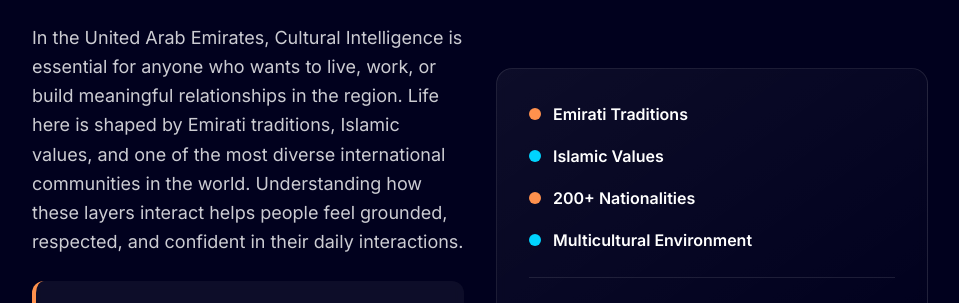
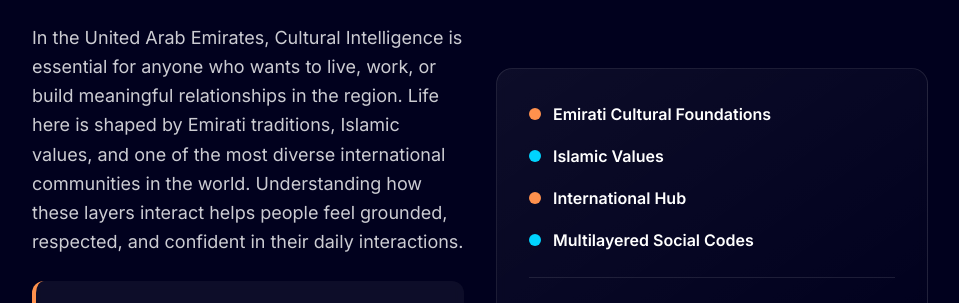
Before and after one commit to sksh100/theorangecode, a Next.js app: page /what-is-cq in a window 1280 px wide. Shown: the part 1879-2182 px from the top of the page, without its empty margins (160-1119 px from the left). Built offline with nearby package versions, Linux system fonts and the light colour scheme; no server answers.

Commit message:
Update bullet list text: Emirati Cultural Foundations, International Hub, Multilayered Social Codes

```diff
--- a/src/app/what-is-cq/page.tsx
+++ b/src/app/what-is-cq/page.tsx
@@ -229,7 +229,7 @@ export default function WhatIsCQPage() {
                       <div className="space-y-4">
                         <div className="flex items-center gap-3">
                           <div className="w-3 h-3 rounded-full bg-orange" />
-                          <span className="text-white font-semibold">Emirati Traditions</span>
+                          <span className="text-white font-semibold">Emirati Cultural Foundations</span>
                         </div>
                         <div className="flex items-center gap-3">
                           <div className="w-3 h-3 rounded-full bg-azure-blue" />
@@ -237,11 +237,11 @@ export default function WhatIsCQPage() {
                         </div>
                         <div className="flex items-center gap-3">
                           <div className="w-3 h-3 rounded-full bg-orange" />
-                          <span className="text-white font-semibold">200+ Nationalities</span>
+                          <span className="text-white font-semibold">International Hub</span>
                         </div>
                         <div className="flex items-center gap-3">
                           <div className="w-3 h-3 rounded-full bg-azure-blue" />
-                          <span className="text-white font-semibold">Multicultural Environment</span>
+                          <span className="text-white font-semibold">Multilayered Social Codes</span>
                         </div>
                       </div>
                       <div className="mt-6 pt-6 border-t border-white/10">
```
